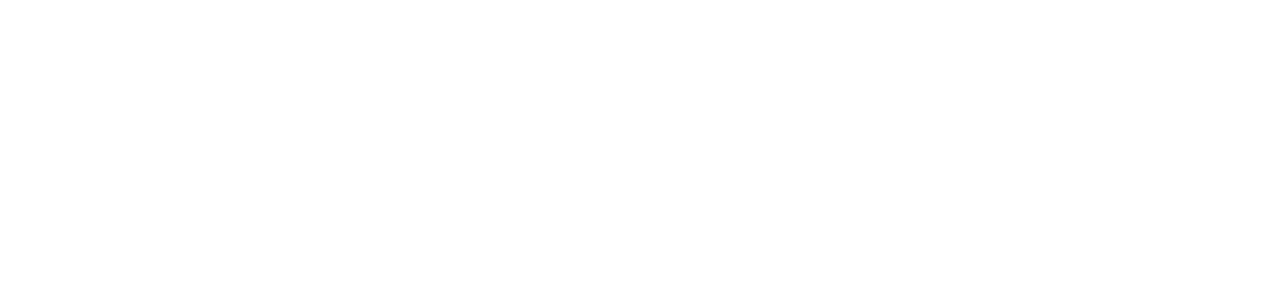
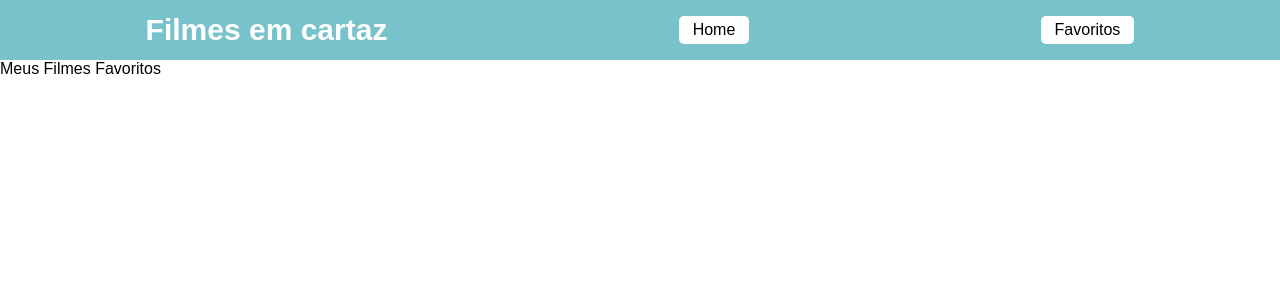
Before and after one commit to DavidSantos5992/Projetos, a React (Create React App) app in the folder filmes-em-cartaz/: page /favoritos in a window 1280 px wide. Before the commit this address had no page. Shown: the top 300 px of the page. Built offline with nearby package versions, Linux system fonts and the light colour scheme.

Commit message:
api e axios

```diff
--- a/filmes-em-cartaz/package.json
+++ b/filmes-em-cartaz/package.json
@@ -6,6 +6,7 @@
     "@testing-library/jest-dom": "^5.16.5",
     "@testing-library/react": "^13.4.0",
     "@testing-library/user-event": "^13.5.0",
+    "axios": "^1.4.0",
     "react": "^18.2.0",
     "react-dom": "^18.2.0",
     "react-router-dom": "^6.11.0",
--- /dev/null
+++ b/filmes-em-cartaz/src/components/Header/index.js
@@ -0,0 +1,14 @@
+import './style.css'
+import { Link } from "react-router-dom";
+
+function Header() {
+    return(
+        <header>
+            <Link to='/' className="logo"> Filmes em cartaz</Link>
+            <Link  className="favoritos" to='/'>Home</Link>
+            <Link  className="favoritos" to='/favoritos'>Favoritos</Link>
+        </header>
+        )
+}
+
+export default Header
--- /dev/null
+++ b/filmes-em-cartaz/src/components/Header/style.css
@@ -0,0 +1,25 @@
+header {
+    width: 100%;
+    height: 60px;
+    display: flex;
+    justify-content: space-around;
+    align-items: center;
+    background: rgb(120, 194, 204);
+}
+
+.logo {
+    text-decoration: none;
+    font-size: 30px;
+    cursor: pointer;
+    color: #FFFFFF;
+    font-weight: bold;
+}
+
+.favoritos {
+    text-decoration: none;
+    cursor: pointer;
+    color: black;
+    background: #FFF;
+    padding: 5px 14px;
+    border-radius: 5px;
+}
--- /dev/null
+++ b/filmes-em-cartaz/src/pages/Favoritos/index.js
@@ -0,0 +1,10 @@
+
+function Favoritos() {
+    return (
+        <div>
+            Meus Filmes Favoritos
+        </div>
+    )
+}
+
+export default Favoritos
--- a/filmes-em-cartaz/src/routes/index.js
+++ b/filmes-em-cartaz/src/routes/index.js
@@ -1,16 +1,19 @@
 import { BrowserRouter, Routes, Route } from "react-router-dom";
 import Home from "../pages/Home";
 import Filme from "../pages/Filme";
-
+import Header from "../components/Header"
+import Favoritos from '../pages/Favoritos'
 function RoutesApp() {
 
     return(
         <>
 
         <BrowserRouter>
+        <Header/>
             <Routes>
                 <Route path='/' element={ <Home/> } />
                 <Route path='/filme/:id' element={ <Filme/> } />
+                <Route path='/favoritos' element={ <Favoritos/> } />
             </Routes>
         </BrowserRouter>
 
--- /dev/null
+++ b/filmes-em-cartaz/src/services/api.js
@@ -0,0 +1,2 @@
+//base da api  https://api.themoviedb.org/3/
+/* https://api.themoviedb.org/3//movie/now_playing?api_key=7ce101ef8a0104d3ad51a39c67ba3d19&language=pt-BR */
```
Also changed, not shown: 1 other file (tests, documents, lock files or other folders).
